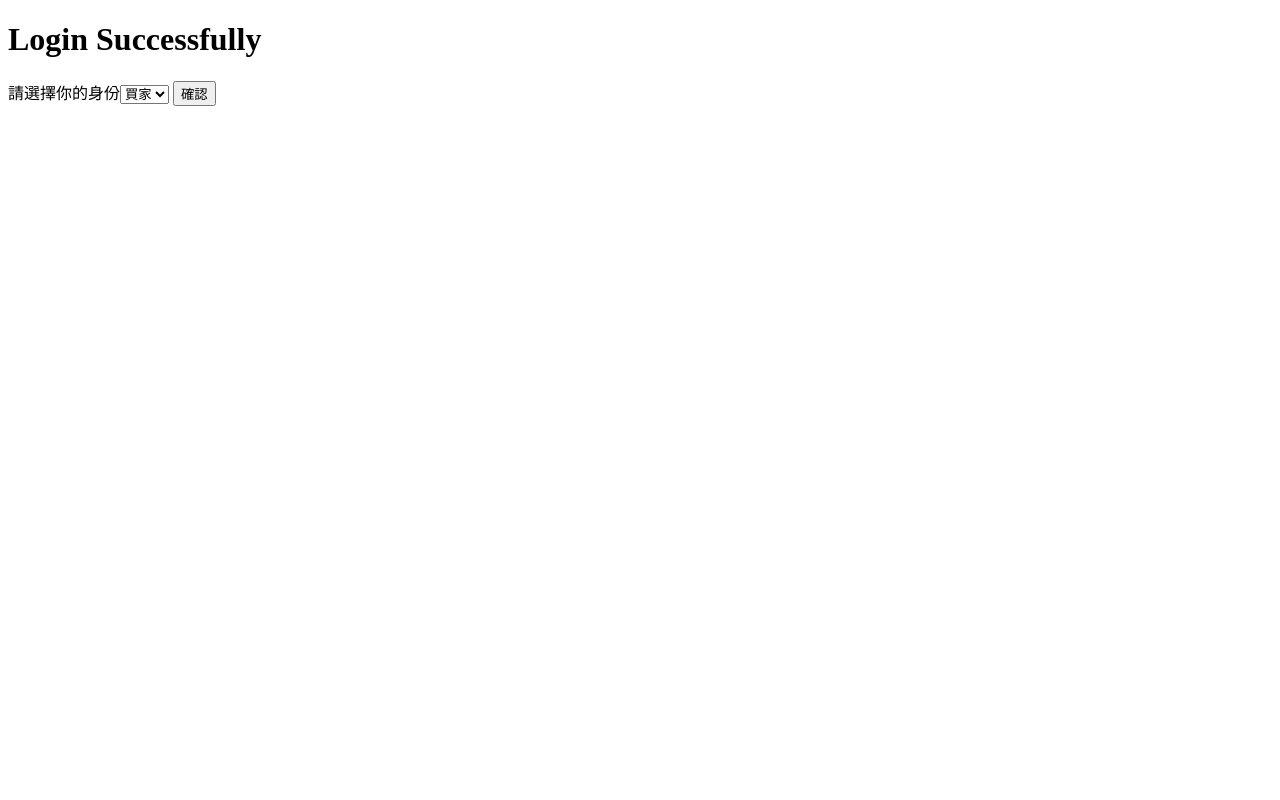
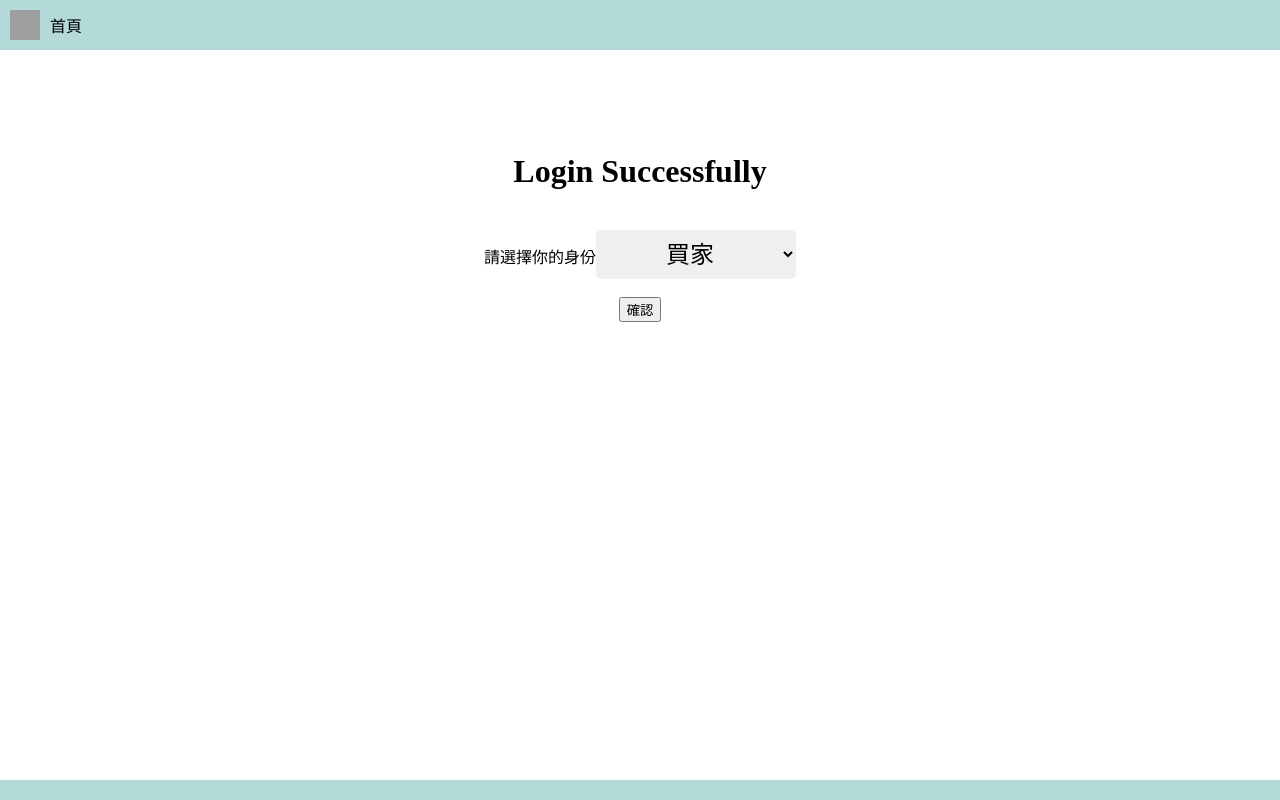
Before and after one commit to Neko-no-akuma-TW/KGHS-Project, a Flask app: template templates/logged.html in a window 1280 px wide. Run offline with Flask 3, Linux system fonts and the light colour scheme; the template is opened without the code that fills it, so the values that code supplies are empty; grey boxes are pictures that could not be loaded.

Commit message:
Update logged.html

```diff
--- a/templates/logged.html
+++ b/templates/logged.html
@@ -1,24 +1,112 @@
 <!DOCTYPE html>
 <html lang="en">
 <head>
-    <meta charset="UTF-8">
+  <meta charset="UTF-8">
+  <meta name="viewport" content="width=device-width,initial-scale=1.0">
+  <style>
+    html,body{
+      height:100%;
+      margin:0;
+      padding:0;
+    }
+    .header{
+      position:fixed;
+      top:0;
+      left:0;
+      right:0;
+      display:flex;
+      justify-content:flex-start;
+      align-items:center;
+      padding:10px;
+      background-color:#B3D9D9;
+    }
+    .house-icon{
+      width:30px;
+      height:30px;
+      background-image: url('https://e7.pngegg.com/pngimages/98/702/png-clipart-font-awesome-computer-icons-house-icon-design-house-angle-logo-thumbnail.png');
+      background-size:cover;
+      margin-right:10px;
+    }
+    .footer{
+      position:fixed;
+      bottom:0;
+      left:0;
+      right:0;
+      background-color:#B3D9D9;
+      padding:10px;
+      text-align:center;
+    }
+    .content{
+      padding-top:60px;
+      padding-bottom:60px;
+      text-align:center;
+    }
+    .button-container{
+      text-align:center;
+    }
+    .button{
+      background-color:#B3D9D9;
+      color:#000000;
+      font-size:24px;
+      width:600px;
+      height:100px;
+      line-height:100px;
+      border:none;
+      border-radius:5px;
+      cursor:pointer;
+      display:inline-block;
+      text-decoration:none;
+      margin:10px;
+    }
+    .button span{
+      display:inline-block;
+      vertical-align: middle;
+      line-height: normal;
+    }
+    .home-link{
+      text-decoration:none;
+      color:#000000;
+      font-weight:bold;
+    }
+    select{
+      font-size:24px;
+      width:200px;
+      padding:10px;
+      border:1px; solid #ccc;
+      border-radius:5px;
+      transition: all 0.3s ease;
+      text-align:center;
+    }
+  </style>
+</head>
+<body>
+  <div class="header">
+    <div class="house-icon"></div>
+    <a class="house-link">首頁</a>
+  </div>
+  <br><br><br><br>
+<div class="content">
+  {% if error %}
+    <h1>{{ error }}</h1>
     {% if error %}
     <title>Login Error</title>
     {% else %}
     <title>Login</title>
     {% endif %}
-</head>
-{% if error %}
-    <h1>{{ error }}</h1>
-{% else %}
+  {% else %}
     <h1>Login Successfully</h1>
+    <br>
     <form action="/selected" method="post">
         <a>請選擇你的身份</a><select name="identity" id="identity">
             <option value="buyer">買家</option>
             <option value="seller">賣家</option>
         </select>
+        <br><br>
         <input type="submit" value="確認">
     </form>
-{% endif %}
+    <br>
+  {% endif %}
+</div>
+<div class="footer">
 </body>
 </html>
```
